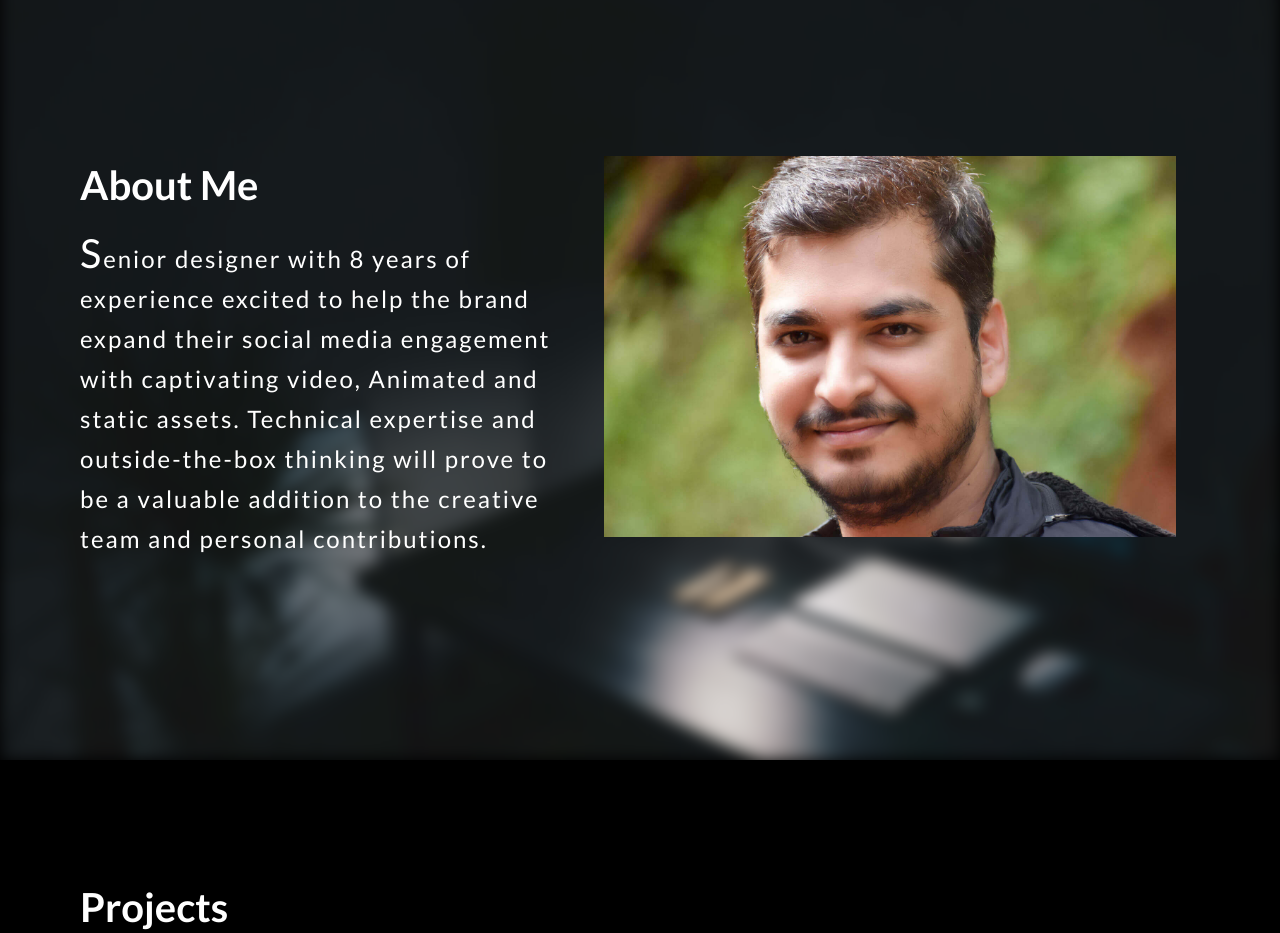
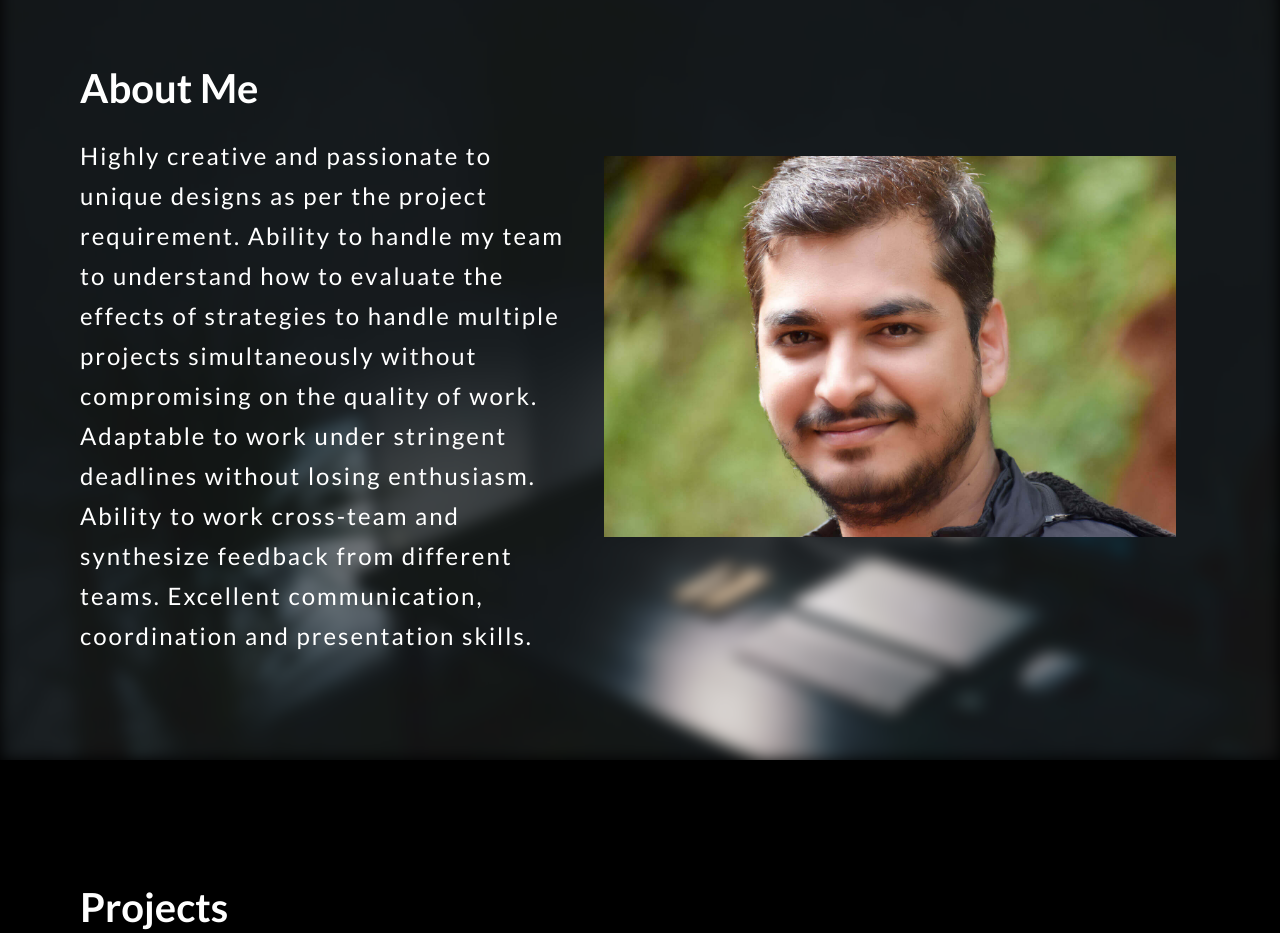
Before and after one commit to SenthurAthiban94/deebanraj, a Next.js app: page / in a window 1280 px wide. Shown: the part 840-1773 px from the top of the page. Built offline with nearby package versions, Linux system fonts and the light colour scheme.

Commit message:
[Updated]

```diff
--- a/components/AboutMe/index.js
+++ b/components/AboutMe/index.js
@@ -10,7 +10,8 @@ const AboutMe = React.forwardRef(({},ref)=>{
                     About Me
                 </div>
                 <div className={styles.aboutDesc}>
-                    <span className={styles.largeTxt}>S</span>enior designer with 8 years of experience excited to help the brand expand their social media engagement with captivating video, Animated and static assets. Technical expertise and outside-the-box thinking will prove to be a valuable addition to the creative team and personal contributions.
+                    {/* <span className={styles.largeTxt}>S</span> */}
+                    Highly creative and passionate to unique designs as per the project requirement. Ability to handle my team to understand how to evaluate the effects of strategies to handle multiple projects simultaneously without compromising on the quality of work. Adaptable to work under stringent deadlines without losing enthusiasm. Ability to work cross-team and synthesize feedback from different teams. Excellent communication, coordination and presentation skills.
                 </div>
             </div>
             <div className={styles.aboutImg}>
```
